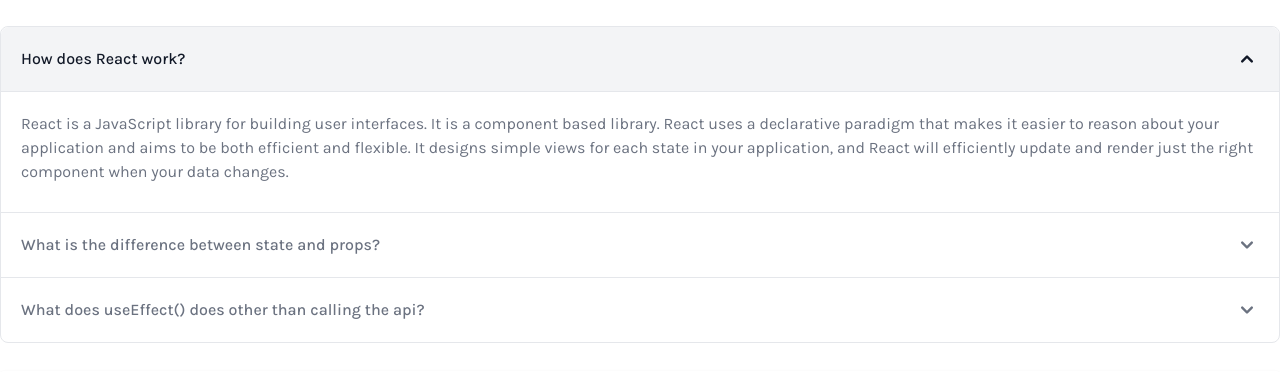
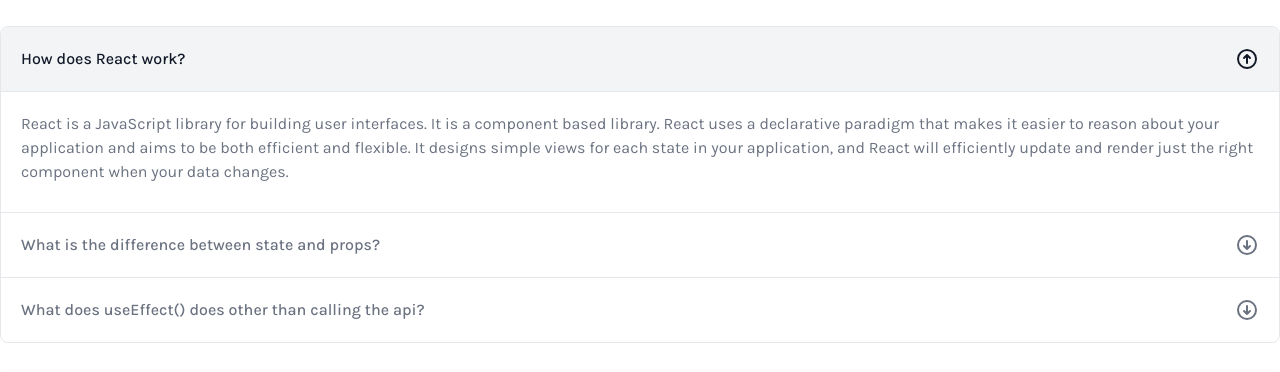
Before and after one commit to Rakib-Ahmed01/be-a-fitness-freak, a React (Create React App) app: page / in a window 1280 px wide. Shown: the part 1074-1446 px from the top of the page. Built offline with nearby package versions, Linux system fonts and the light colour scheme.

Commit message:
icon modified in accordian

```diff
--- a/src/components/Questions/Questions.js
+++ b/src/components/Questions/Questions.js
@@ -1,10 +1,11 @@
 import { Accordion } from 'flowbite-react';
+import { HiOutlineArrowCircleDown } from 'react-icons/hi';
 
 const Questions = () => {
   return (
     <div>
       <div className="my-7">
-        <Accordion alwaysOpen={true}>
+        <Accordion alwaysOpen={true} arrowIcon={HiOutlineArrowCircleDown}>
           <Accordion.Panel>
             <Accordion.Title>How does React work?</Accordion.Title>
             <Accordion.Content>
```
